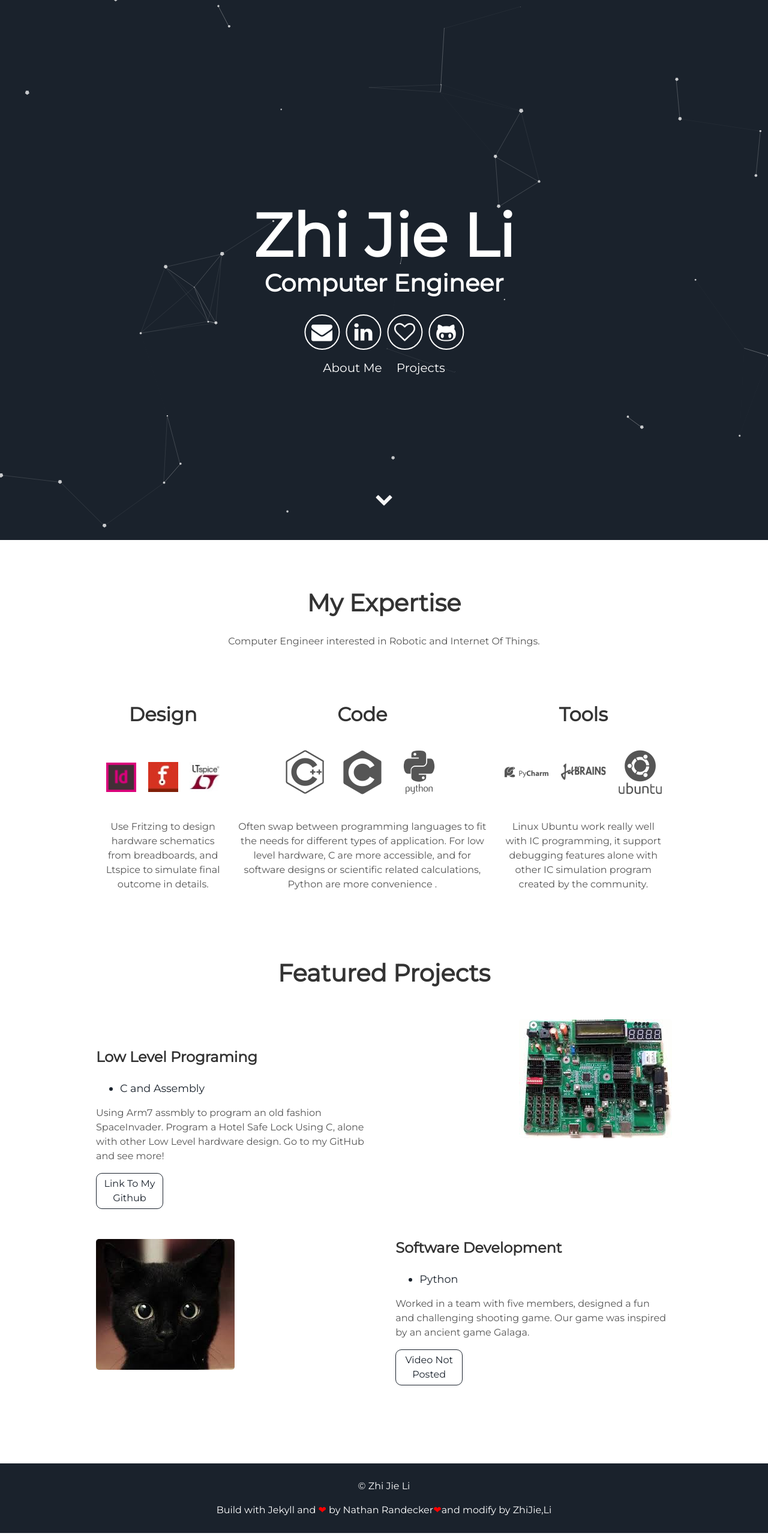
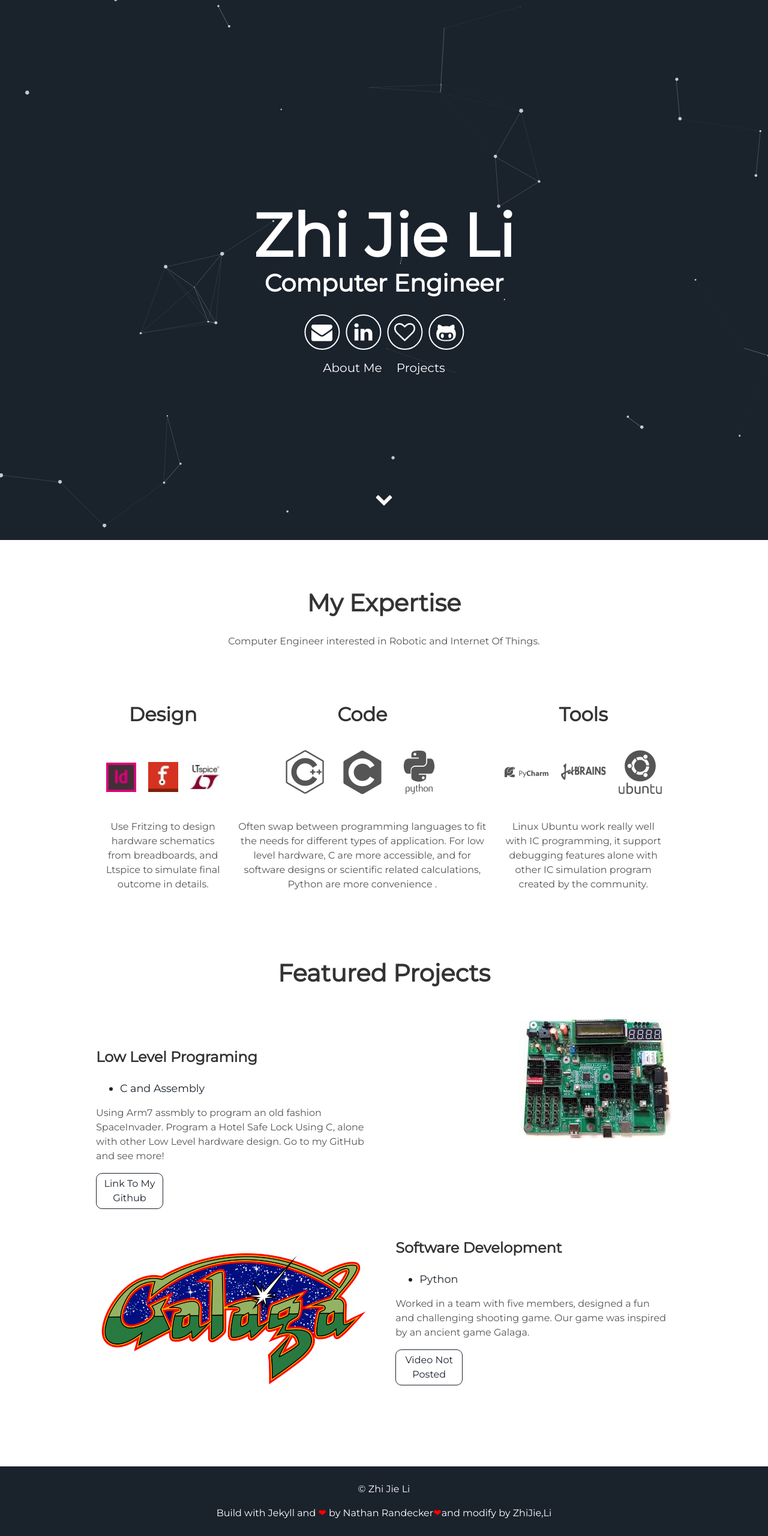
Before and after one commit to SendToSpace/Pweb, a Jekyll site: the page built from index.html, in a window 1280 px wide. Shown: the whole page at 60% size. Built offline with Jekyll 4.4.1, drawn with Linux system fonts in a browser that asks for light colours.

Commit message:
added img to proj

```diff
--- a/_includes/projects.html
+++ b/_includes/projects.html
@@ -16,7 +16,7 @@
 </div>
 <div class="user-projects">
   <div class="images-left">
-    <img alt="mountains" src="{{ "/assets/img/GitHub.png" | prepend: site.baseurl }}" />
+    <img alt="galaga" src="{{ "/assets/img/galaga.png" | prepend: site.baseurl }}" />
   </div>
   <div class="contents-right">
     <h3> Software Development </h3>
```
Also changed, not shown: assets/img/galaga.png (added).
